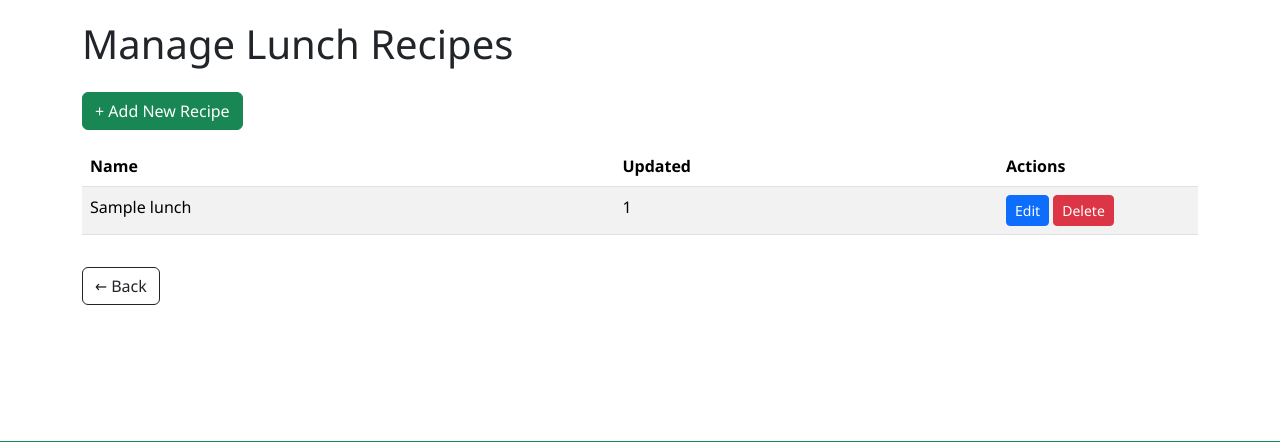
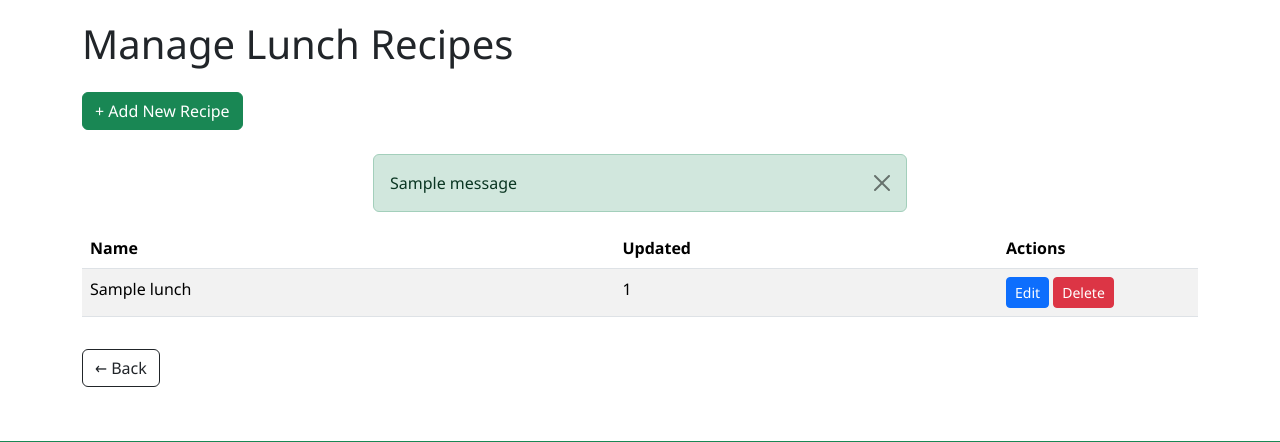
Before and after one commit to Blommis/wellness, a Django app: page /recipes/dashboard/recipes/lunch/ in a window 1280 px wide. Shown: the part 130-572 px from the top of the page. Run offline with Django 4.2, Linux system fonts and the light colour scheme; a user stored in the database is signed in; tables that the repository leaves empty hold one stand-in row (values such as "Sample post"); one stand-in notice (Sample message) is shown; some libraries are stand-ins or nearby versions.

Commit message:
Added message handling to recipe CRUD views for improved admin feedback and cleaned up VS Code warnings

```diff
--- a/recipes/templates/recipes/admin/recipe_list.html
+++ b/recipes/templates/recipes/admin/recipe_list.html
@@ -1,13 +1,25 @@
 {% extends "base.html" %}
+
 
 {% block content %}
 <div class="container py-5" id="dashboard-admin">
+
     <h1 class="mb-4">Manage {{ category|title }} Recipes</h1>
 
     <a href="{% url 'recipes:recipe_create' category %}" class="btn btn-success mb-3">
         + Add New Recipe
     </a>
 
+        {% if messages %}
+<div class="container mt-2 col-lg-6 mx-auto">
+  {% for message in messages %}
+    <div class="alert alert-{{ message.tags }} alert-dismissible fade show" role="alert">
+        {{ message }}
+        <button type="button" class="btn-close" data-bs-dismiss="alert"></button>
+    </div>
+  {% endfor %}
+</div>
+{% endif %}
     <table class="table table-striped">
         <thead>
             <tr>
--- a/recipes/views.py
+++ b/recipes/views.py
@@ -6,8 +6,8 @@ from reviews.forms import ReviewForm
 from reviews.models import Review
 from django.contrib.contenttypes.models import ContentType
 from django.contrib.auth.decorators import login_required
-from .forms import RecipeForm
 from django.forms import modelform_factory
+from django.contrib import messages
 
 # Create your views here.
 
@@ -108,15 +108,19 @@ def recipe_dashboard(request):
 # List recipes
 @staff_member_required
 def recipe_list(request, category):
-    model = {"breakfast": Breakfast, "lunch": Lunch, "snack": Snack}.get(category)
+    model = {"breakfast": Breakfast, "lunch": Lunch,
+             "snack": Snack}.get(category)
     items = model.objects.all()
-    return render(request, "recipes/admin/recipe_list.html", {"items": items, "category": category})
+    return render(
+        request, "recipes/admin/recipe_list.html",
+        {"items": items, "category": category})
 
 
 # Create recipe
 @staff_member_required
 def recipe_create(request, category):
-    model = {"breakfast": Breakfast, "lunch": Lunch, "snack": Snack}.get(category)
+    model = {"breakfast": Breakfast, "lunch": Lunch,
+             "snack": Snack}.get(category)
 
     DynamicRecipeForm = modelform_factory(model, fields="__all__")
 
@@ -124,17 +128,24 @@ def recipe_create(request, category):
         form = DynamicRecipeForm(request.POST, request.FILES)
         if form.is_valid():
             form.save()
+            messages.success(
+                request, f"{category.title()} recipe created successfully!")
             return redirect("recipes:recipe_list", category=category)
+        messages.error(
+            request, "Failed to create recipe. Please correct the errors")
     else:
         form = DynamicRecipeForm()
 
-    return render(request, "recipes/admin/recipe_form.html", {"form": form, "category": category})
+    return render(
+        request, "recipes/admin/recipe_form.html", {"form": form,
+                                                    "category": category})
 
 
 # Update recipe
 @staff_member_required
 def recipe_edit(request, category, pk):
-    model = {"breakfast": Breakfast, "lunch": Lunch, "snack": Snack}.get(category)
+    model = {"breakfast": Breakfast, "lunch": Lunch,
+             "snack": Snack}.get(category)
     item = get_object_or_404(model, pk=pk)
 
     DynamicRecipeForm = modelform_factory(model, fields="__all__")
@@ -143,21 +154,33 @@ def recipe_edit(request, category, pk):
         form = DynamicRecipeForm(request.POST, request.FILES, instance=item)
         if form.is_valid():
             form.save()
+            messages.success(
+                request, f"{category.title()} recipe updated successfully!")
             return redirect("recipes:recipe_list", category=category)
+        messages.error(
+            request,
+            "Failed to update recipe. Please correct the errors below.")
     else:
         form = DynamicRecipeForm(instance=item)
 
-    return render(request, "recipes/admin/recipe_form.html", {"form": form, "category": category})
+    return render(
+        request, "recipes/admin/recipe_form.html",
+        {"form": form, "category": category})
 
 
 # Delete recipe
 @staff_member_required
 def recipe_delete(request, category, pk):
-    model = {"breakfast": Breakfast, "lunch": Lunch, "snack": Snack}.get(category)
+    model = {"breakfast": Breakfast, "lunch": Lunch,
+             "snack": Snack}.get(category)
     item = get_object_or_404(model, pk=pk)
 
     if request.method == "POST":
         item.delete()
+        messages.success(
+            request, f"{category.title()} recipe deleted successfully!")
         return redirect("recipes:recipe_list", category=category)
 
-    return render(request, "recipes/admin/recipe_delete.html", {"item": item, "category": category})
+    return render(
+        request, "recipes/admin/recipe_delete.html",
+        {"item": item, "category": category})
```
